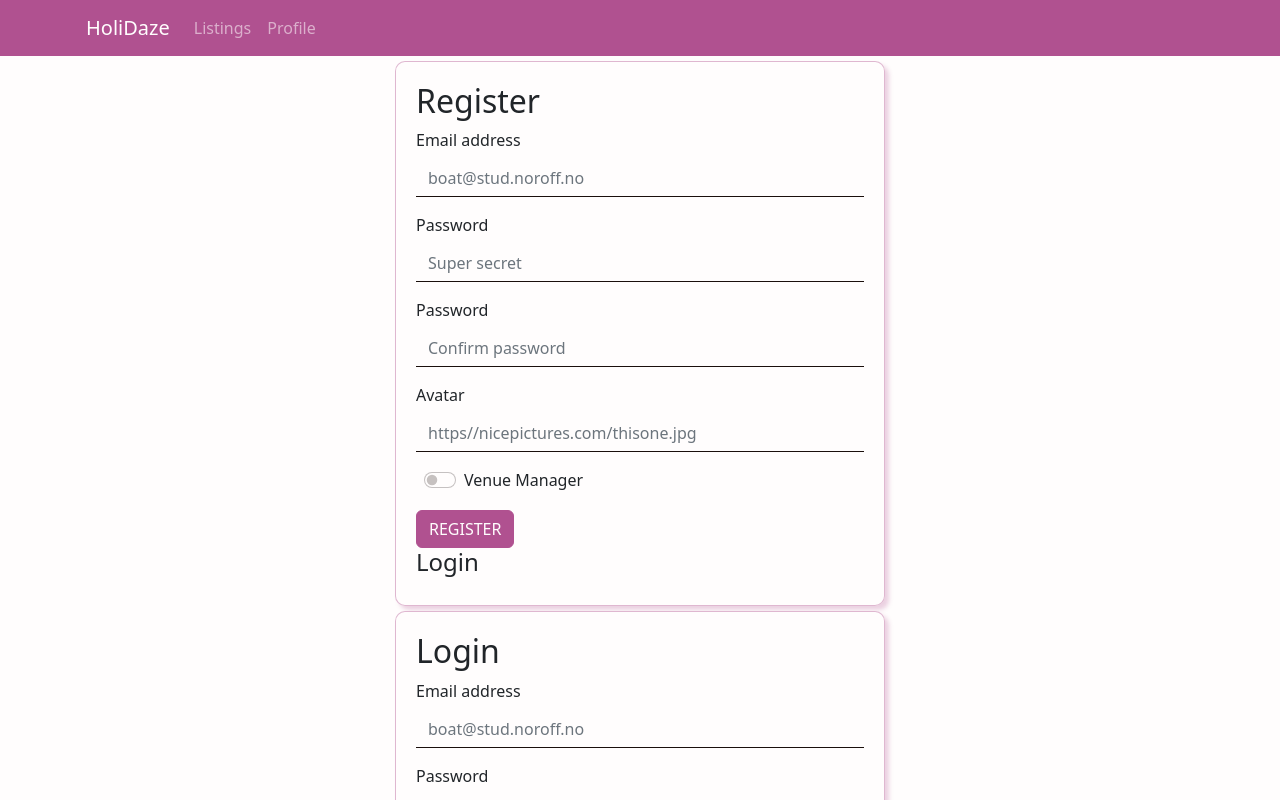
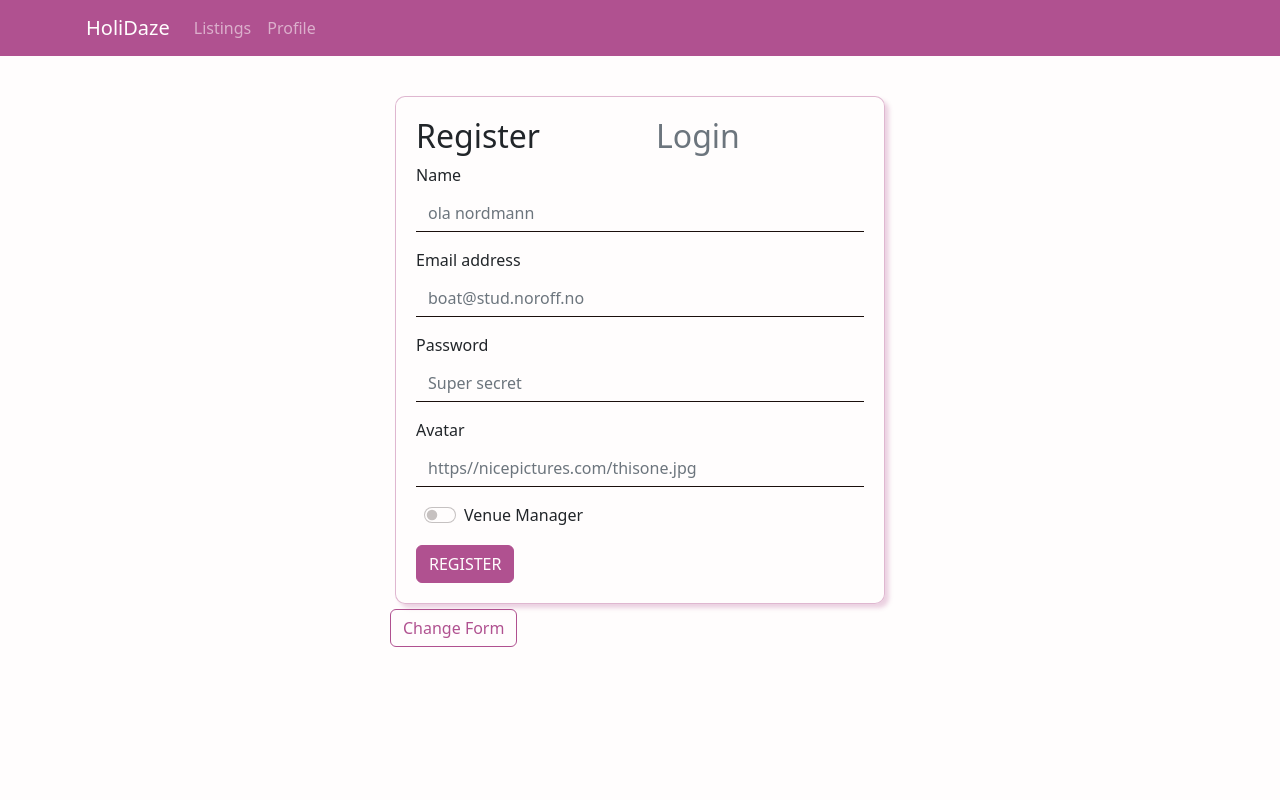
Before and after one commit to DanielPyb/project-exam-2, a React (Create React App) app: page /login in a window 1280 px wide. Shown: the top 800 px of the page. Built offline with nearby package versions, Linux system fonts and the light colour scheme.

Commit message:
register and login forms have been seperated, toggler is working and registered is now able to collect information to the registration object

```diff
--- a/src/components/APIcalls/ApiCalls.js
+++ b/src/components/APIcalls/ApiCalls.js
@@ -31,14 +31,7 @@ export async function APILogin(email, password) {
     */
 }
 
-export async function APIRegisterAccount(email, password, name, avatar, venueManager) {
-    const registerObject = {
-        email,
-        password,
-        name,
-        avatar,
-        venueManager
-    }
+export async function APIRegisterAccount(registerObject) {
     const options = {
         method: "POST",
         headers: {
--- /dev/null
+++ b/src/components/RegLog/LoginForm.jsx
@@ -0,0 +1,34 @@
+import React from "react";
+import { Button, Col, Form, FormGroup, Row } from "react-bootstrap";
+
+
+export default function LoginForm() {
+    return (
+        <div className='burn-form'>
+        <Form>
+        <Row>
+          <Col>
+            <h2 className="text-muted">Register</h2>
+          </Col>
+          <Col>
+            <h2>Login</h2>
+          </Col>
+        </Row>
+        <Row className="mb-3">
+            <Form.Group>
+                <Form.Label>Email address</Form.Label>
+                <Form.Control type="email" placeholder='boat@stud.noroff.no'/>
+            </Form.Group>
+            </Row>
+            <Row className="mb-3">
+            <Form.Group>
+                <Form.Label>Password</Form.Label>
+                <Form.Control type="password" placeholder='Super secret'/>
+            </Form.Group>
+            </Row>
+            <Button>LOGIN</Button>
+            <h4>Register</h4>
+        </Form>
+        </div>
+        )
+}
--- /dev/null
+++ b/src/components/RegLog/RegisterForm.jsx
@@ -0,0 +1,97 @@
+import React, { useState } from "react";
+import { Button, Col, Form, FormGroup, Row } from "react-bootstrap";
+
+export default function RegisterForm() {
+  const [name, setName] = useState("");
+  const [email, setEmail] = useState("");
+  const [avatar, setAvatar] = useState("");
+  const [venueManager, setVenueManager] = useState(false);
+  const [password, setPassword] = useState("");
+
+  function nameHandler(e) {
+    setName(e.target.value);
+  }
+  function emailHandler(e) {
+    setEmail(e.target.value);
+  }
+  function avatarHandler(e) {
+    setAvatar(e.target.value);
+  }
+  function passwordHandler(e) {
+    setPassword(e.target.value);
+  }
+  function venueMangerSwitch(e){
+    setVenueManager(e.target.checked);
+  }
+
+  function TESTING(e) {
+    const registerObject = { name, email, avatar, venueManager, password };
+    e.preventDefault();
+    console.log(registerObject);
+  }
+
+  return (
+    <div className="burn-form">
+      <Form>
+        <Row>
+          <Col>
+            <h2>Register</h2>
+          </Col>
+          <Col>
+            <h2 className="text-muted">Login</h2>
+          </Col>
+        </Row>
+        <Row className="mb-3">
+          <Form.Group>
+            <Form.Label>Name</Form.Label>
+            <Form.Control
+              type="text"
+              placeholder="ola nordmann"
+              onChange={nameHandler}
+            />
+          </Form.Group>
+        </Row>
+        <Row className="mb-3">
+          <Form.Group>
+            <Form.Label>Email address</Form.Label>
+            <Form.Control
+              type="email"
+              placeholder="boat@stud.noroff.no"
+              onChange={emailHandler}
+            />
+          </Form.Group>
+        </Row>
+        <Row className="mb-3">
+          <Form.Group>
+            <Form.Label>Password</Form.Label>
+            <Form.Control
+              type="password"
+              placeholder="Super secret"
+              onChange={passwordHandler}
+            />
+          </Form.Group>
+        </Row>
+        <Row className="mb-3">
+          <Form.Group>
+            <Form.Label>Avatar</Form.Label>
+            <Form.Control
+              type="text"
+              placeholder="https//nicepictures.com/thisone.jpg"
+              onChange={avatarHandler}
+            />
+          </Form.Group>
+        </Row>
+        <Row className="mb-3 px-4">
+          <Form.Check
+            type="switch"
+            id="venue-manager"
+            label="Venue Manager"
+            checked={venueManager}
+            onChange={venueMangerSwitch}
+          />
+        </Row>
+        <Button onClick={TESTING}>REGISTER</Button>
+      </Form>
+    </div>
+  );
+}
--- a/src/components/RegisterLoginForm.jsx
+++ b/src/components/RegisterLoginForm.jsx
@@ -1,78 +1,24 @@
-import React from 'react'
+import React, { useState } from 'react'
 import {Button, Col, Form, FormGroup, Row } from 'react-bootstrap'
+import RegisterForm from './RegLog/RegisterForm'
+import LoginForm from './RegLog/LoginForm';
 
-function RegisterForm() {
-    return(
-        <div className='burn-form'>
-        <Form>
-        <h2>Register</h2>
-        <Row className="mb-3">
-            <Form.Group>
-                <Form.Label>Email address</Form.Label>
-                <Form.Control type="email" placeholder='boat@stud.noroff.no'/>
-            </Form.Group>
-            </Row>
-            <Row className="mb-3">
-            <Form.Group>
-                <Form.Label>Password</Form.Label>
-                <Form.Control type="password" placeholder='Super secret'/>
-            </Form.Group>
-            </Row>
-            <Row className="mb-3">
-            <Form.Group>
-                <Form.Label>Password</Form.Label>
-                <Form.Control type="password" placeholder='Confirm password'/>
-            </Form.Group>
-            </Row>
-            <Row className="mb-3">
-            <Form.Group>
-                <Form.Label>Avatar</Form.Label>
-                <Form.Control type="text" placeholder='https//nicepictures.com/thisone.jpg'/>
-            </Form.Group>
-            </Row>
-            <Row className='mb-3 px-4'>
-                <Form.Check
-                    type="switch"
-                    id="venue-manager"
-                    label="Venue Manager"
-                />
-            </Row>
-            <Button>REGISTER</Button>
-            <h4>Login</h4>
-        </Form>
-        </div>
-    )
-}
-
-function LoginForm() {
-    return (
-        <div className='burn-form'>
-        <Form>
-        <h2>Login</h2>
-        <Row className="mb-3">
-            <Form.Group>
-                <Form.Label>Email address</Form.Label>
-                <Form.Control type="email" placeholder='boat@stud.noroff.no'/>
-            </Form.Group>
-            </Row>
-            <Row className="mb-3">
-            <Form.Group>
-                <Form.Label>Password</Form.Label>
-                <Form.Control type="password" placeholder='Super secret'/>
-            </Form.Group>
-            </Row>
-            <Button>LOGIN</Button>
-            <h4>Register</h4>
-        </Form>
-        </div>
-        )
-}
 
 export default function RegisterLoginForm() {
+    const [visibleForm, setVisibleForm] = useState(<RegisterForm />);
+
+    function visibleFormToggle(){
+        if (visibleForm.key == "login")
+        setVisibleForm(<RegisterForm key="register" />);
+        else{
+            setVisibleForm(<LoginForm key="login" />);
+        }
+    }
+
     return(
         <>
-        <RegisterForm />
-        <LoginForm />
+        {visibleForm}
+        <Button variant='outline-primary' onClick={visibleFormToggle}>Change Form</Button>
         </>
     )
 }
--- a/src/custom.scss
+++ b/src/custom.scss
@@ -16,6 +16,7 @@ $white: rgb(255, 253, 253);
     background: rgba(255, 253, 253, 0.95);
     margin: 5px;
     padding: 20px;
+    margin-top: 40px;
     border: 1px solid rgba(176, 81, 144, 0.4);
     box-shadow: 4px 4px 4px rgba(176, 81, 144, 0.25);
     border-radius: 10px;
```
